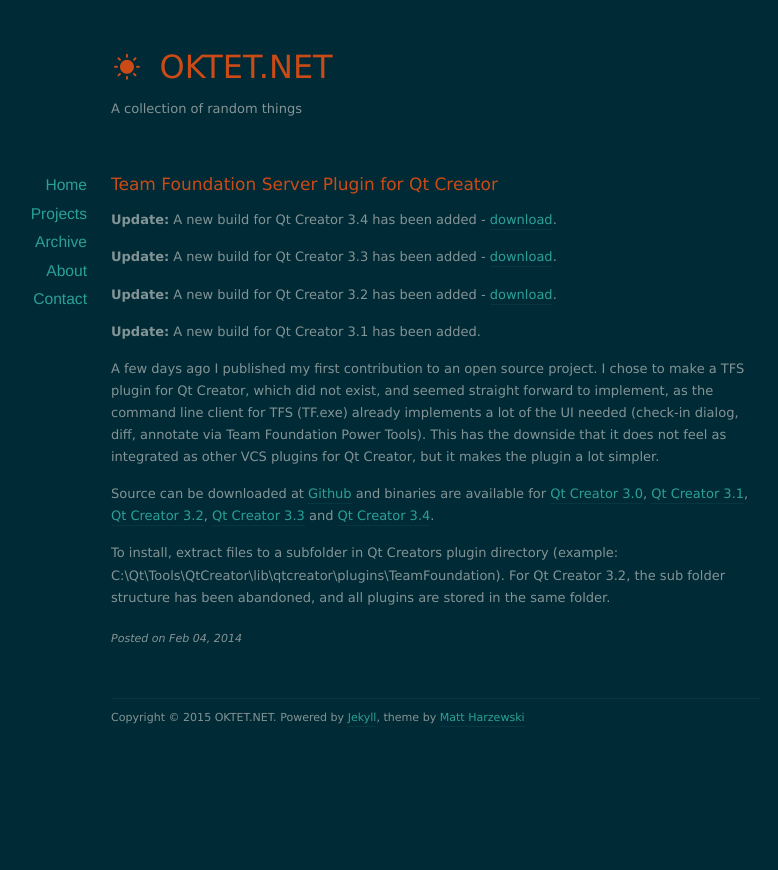
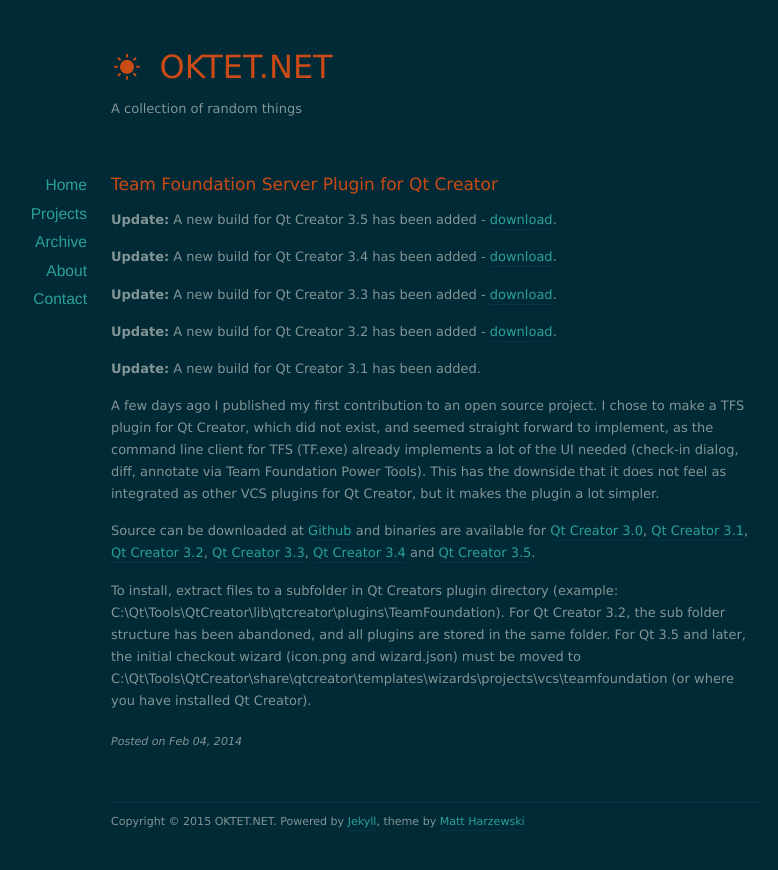
Before and after one commit to jesperhh/jesperhh.github.io, a Jekyll site: the page built from _posts/2014-02-04-team-foundation-server-plugin-for-qt-creator.markdown, in a window 1280 px wide. Shown: the top 870 px of the page, without its empty margins (204-982 px from the left). Built offline with Jekyll 4.4.1, drawn with Linux system fonts in a browser that asks for light colours; nearby versions of some CDN libraries; comment, search, counter and statistics services are not loaded.

Commit message:
Add updated version of Team Foundation plugin for Qt Creator 3.5

```diff
--- a/_posts/2014-02-04-team-foundation-server-plugin-for-qt-creator.markdown
+++ b/_posts/2014-02-04-team-foundation-server-plugin-for-qt-creator.markdown
@@ -4,6 +4,8 @@
 date:   2014-02-04 21:15:00
 categories: development
 ---
+**Update:** A new build for Qt Creator 3.5 has been added - [download]({{ site.url }}/files/TeamFoundation350.zip).
+
 **Update:** A new build for Qt Creator 3.4 has been added - [download]({{ site.url }}/files/TeamFoundation340.zip).
 
 **Update:** A new build for Qt Creator 3.3 has been added - [download]({{ site.url }}/files/TeamFoundation330.zip).
@@ -14,6 +16,6 @@
 
 A few days ago I published my first contribution to an open source project. I chose to make a TFS plugin for Qt Creator, which did not exist, and seemed straight forward to implement, as the command line client for TFS (TF.exe) already implements a lot of the UI needed (check-in dialog, diff, annotate via Team Foundation Power Tools). This has the downside that it does not feel as integrated as other VCS plugins for Qt Creator, but it makes the plugin a lot simpler.
 
-Source can be downloaded at [Github](https://github.com/jesperhh/teamfoundation) and binaries are available for [Qt Creator 3.0]({{ site.url }}/files/teamfoundation.zip), [Qt Creator 3.1]({{ site.url }}/files/teamfoundation310.zip), [Qt Creator 3.2]({{ site.url }}/files/TeamFoundation320.zip),  [Qt Creator 3.3]({{ site.url }}/files/TeamFoundation330.zip) and  [Qt Creator 3.4]({{ site.url }}/files/TeamFoundation340.zip).
+Source can be downloaded at [Github](https://github.com/jesperhh/teamfoundation) and binaries are available for [Qt Creator 3.0]({{ site.url }}/files/teamfoundation.zip), [Qt Creator 3.1]({{ site.url }}/files/teamfoundation310.zip), [Qt Creator 3.2]({{ site.url }}/files/TeamFoundation320.zip),  [Qt Creator 3.3]({{ site.url }}/files/TeamFoundation330.zip),  [Qt Creator 3.4]({{ site.url }}/files/TeamFoundation340.zip) and  [Qt Creator 3.5]({{ site.url }}/files/TeamFoundation350.zip).
 
-To install, extract files to a subfolder in Qt Creators plugin directory (example: C:\Qt\Tools\QtCreator\lib\qtcreator\plugins\TeamFoundation). For Qt Creator 3.2, the sub folder structure has been abandoned, and all plugins are stored in the same folder.
+To install, extract files to a subfolder in Qt Creators plugin directory (example: C:\Qt\Tools\QtCreator\lib\qtcreator\plugins\TeamFoundation). For Qt Creator 3.2, the sub folder structure has been abandoned, and all plugins are stored in the same folder. For Qt 3.5 and later, the initial checkout wizard (icon.png and wizard.json) must be moved to C:\Qt\Tools\QtCreator\share\qtcreator\templates\wizards\projects\vcs\teamfoundation (or where you have installed Qt Creator).
```
Also changed, not shown: 1 other file.
